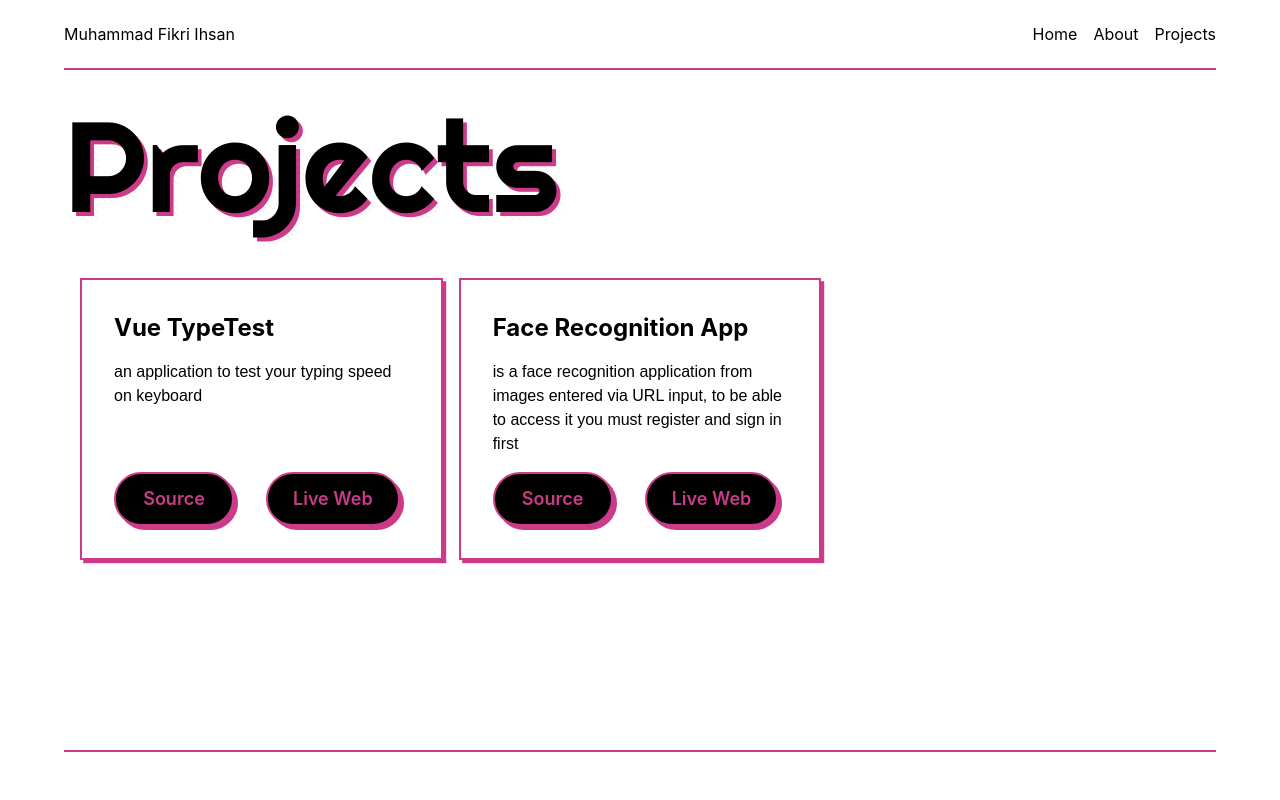
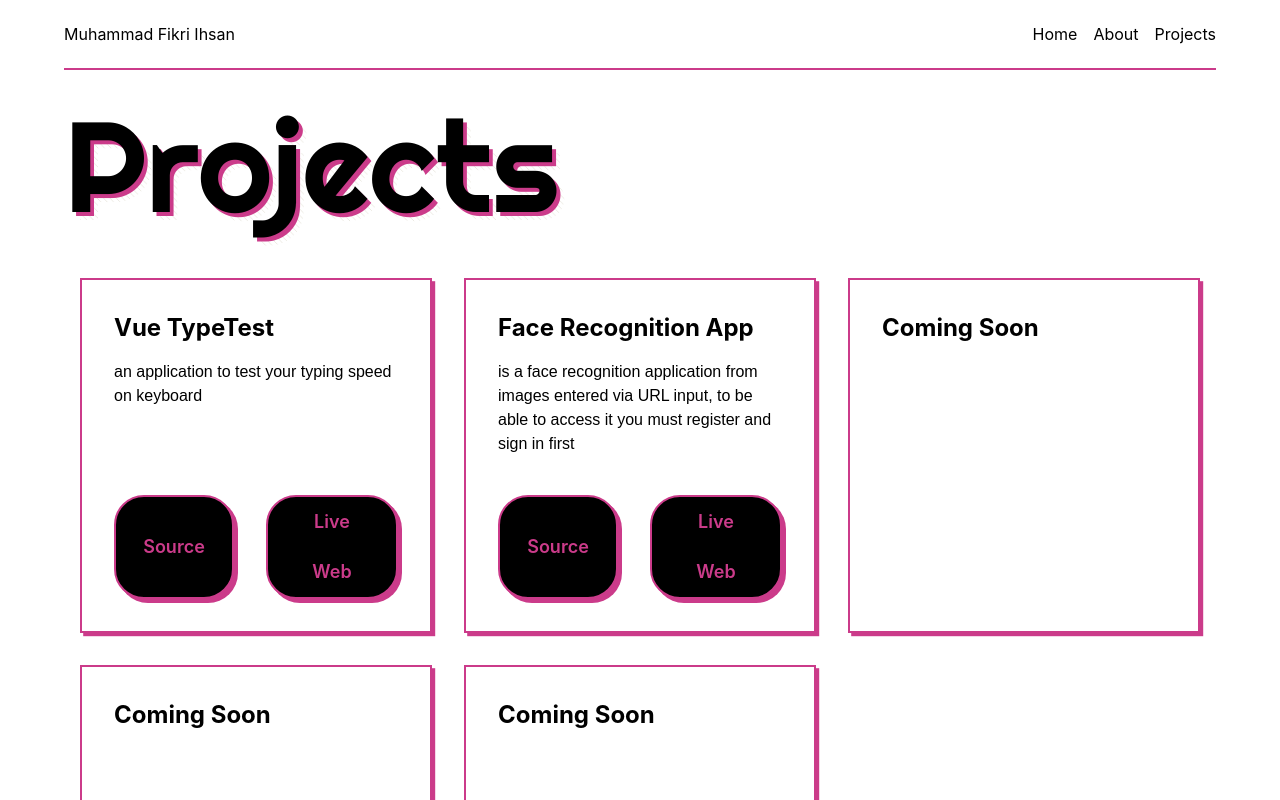
Before and after one commit to Fikriihsan03/react-ts-portofolio, a React (Create React App) app: page /projects in a window 1280 px wide. Shown: the top 800 px of the page. Built offline with nearby package versions, Linux system fonts and the light colour scheme.

Commit message:
refactor: splitting project card to own component

```diff
--- a/src/assets/projectsData.js
+++ b/src/assets/projectsData.js
@@ -14,5 +14,30 @@ export const projectsData =[
         isOnline:true,
         webLink:"https://fikri-app1.herokuapp.com/",
         sourceLink:"https://github.com/Fikriihsan03/faceRecognitionApp"
-    }
+    },
+    {
+        title:"Coming Soon",
+        description:"",
+        techStack:["Reactjs","css"],
+        isOnline:false,
+        webLink:"",
+        sourceLink:""
+    },
+    {
+        title:"Coming Soon",
+        description:"",
+        techStack:["Reactjs","css"],
+        isOnline:false,
+        webLink:"",
+        sourceLink:""
+    },
+    {
+        title:"Coming Soon",
+        description:"",
+        techStack:["Reactjs","css"],
+        isOnline:false,
+        webLink:"",
+        sourceLink:""
+    },
+
 ]
--- /dev/null
+++ b/src/components/ProjectCard.tsx
@@ -0,0 +1,39 @@
+interface IProjects {
+  data: {
+    title: string;
+    description: string;
+    techStack: string[];
+    isOnline: boolean;
+    webLink: string;
+    sourceLink: string;
+  };
+}
+
+const ProjectCard = ({ data }: IProjects): JSX.Element => {
+  return (
+    <div className="p-8 bg-white border-[#cb3b8a] border-2 pink-shadow cursor-default flex flex-col items-stretch min-h-[355px]">
+      <h1 className="font-bold text-2xl mb-4">{data.title}</h1>
+      <p className="poppins">{data.description}</p>
+      <div className="h-full flex">
+        <div className="gap-8 flex self-end mt-4">
+          {data.sourceLink ? (
+            <button className="hover:bg-black  flex justify-center items-center gap-4 text-xl pink-button">
+              <a href={data.sourceLink} target="_blank" rel="noreferrer">
+                Source
+              </a>
+            </button>
+          ) : null}
+          {data.isOnline ? (
+            <button className="hover:bg-black flex justify-center items-center gap-4 text-xl pink-button">
+              <a href={data.webLink} target="_blank" rel="noreferrer">
+                Live Web
+              </a>
+            </button>
+          ) : null}
+        </div>
+      </div>
+    </div>
+  );
+};
+
+export default ProjectCard;
--- a/src/views/ProjectsView.tsx
+++ b/src/views/ProjectsView.tsx
@@ -1,36 +1,15 @@
 import Title from "../components/Title/Title";
 import { projectsData } from "../assets/projectsData";
+import ProjectCard from "../components/ProjectCard";
+
+
 const ProjectsView = () => {
   return (
     <div className="min-h-[85vh]">
       <Title text="Projects" />
-      <div className="grid grid-cols-3 gap-4 m-4 ">
+      <div className="grid grid-cols-3 gap-8 m-4 ">
         {projectsData.map((value, i) => {
-          return (
-            <div
-              key={i}
-              className="p-8 bg-white border-[#cb3b8a] border-2 pink-shadow cursor-default flex flex-col items-stretch "
-            >
-              <h1 className="font-bold text-2xl mb-4">{value.title}</h1>
-              <p className="poppins">{value.description}</p>
-              <div className="h-full flex">
-                <div className="gap-8 flex self-end mt-4">
-                  <button className="hover:bg-black  flex justify-center items-center gap-4 text-xl pink-button">
-                    <a href={value.sourceLink} target="_blank" rel="noreferrer">
-                      Source
-                    </a>
-                  </button>
-                  {value.isOnline ? (
-                    <button className="hover:bg-black flex justify-center items-center gap-4 text-xl pink-button">
-                      <a href={value.webLink} target="_blank" rel="noreferrer">
-                        Live Web
-                      </a>
-                    </button>
-                  ) : null}
-                </div>
-              </div>
-            </div>
-          );
+          return <ProjectCard key={i} data={value} />;
         })}
       </div>
     </div>
```
